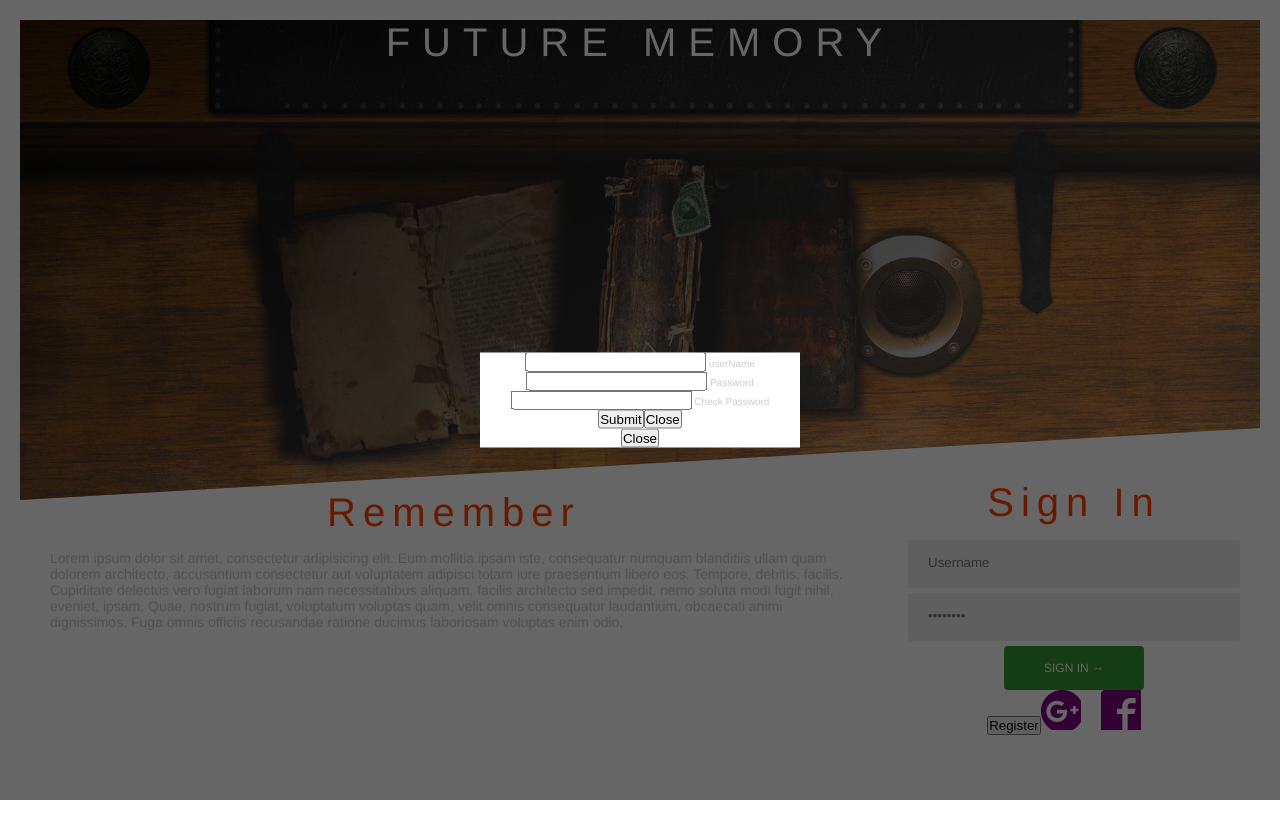
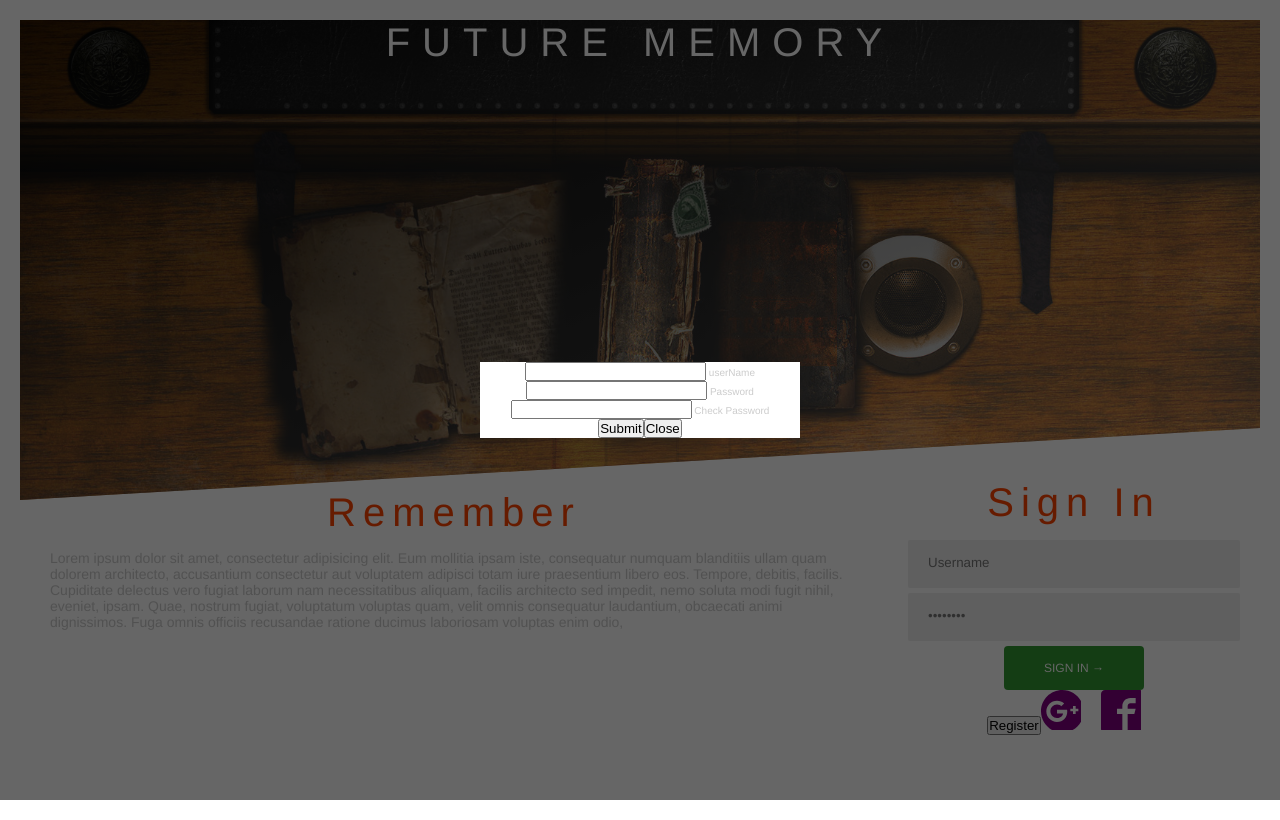
Before and after one commit to NickAMars/Remember, a React (Create React App) app in the folder client/: page / in a window 1280 px wide. Both pictures are taken after a click on the button "Register". Built offline with nearby package versions, Linux system fonts and the light colour scheme; no server answers.

Commit message:
making the model reusable for different child elements

```diff
--- a/client/src/components/Helper/Modal/index.js
+++ b/client/src/components/Helper/Modal/index.js
@@ -9,12 +9,6 @@ class Modal extends React.Component {
       <div className="modal" >
         <div className="modal-main">
           {this.props.children}
-
-          <div className="footer">
-            <button onClick={this.props.onClose}>
-              Close
-            </button>
-          </div>
         </div>
       </div>
     );
@@ -22,3 +16,7 @@ class Modal extends React.Component {
 }
 
 export default Modal;
+//
+// <button onClick={this.props.onClose}>
+//   Close
+// </button>
```
